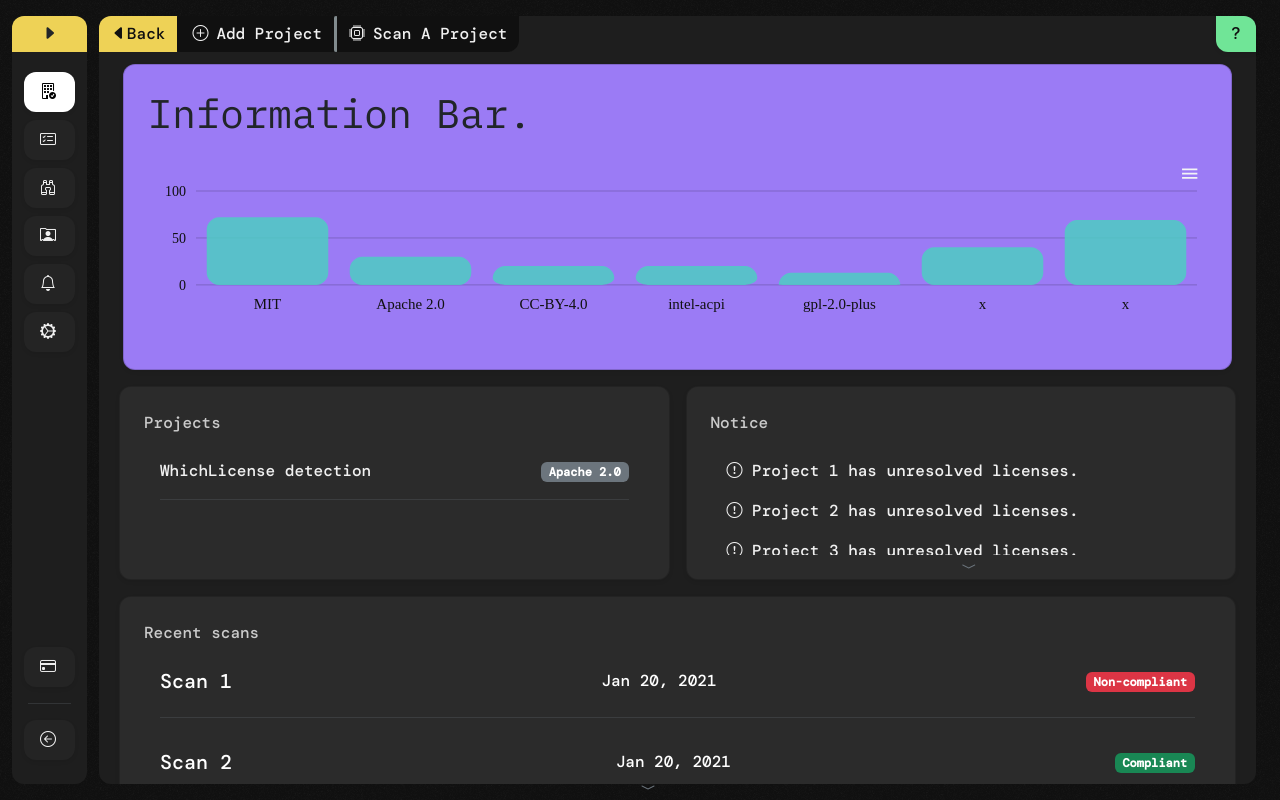
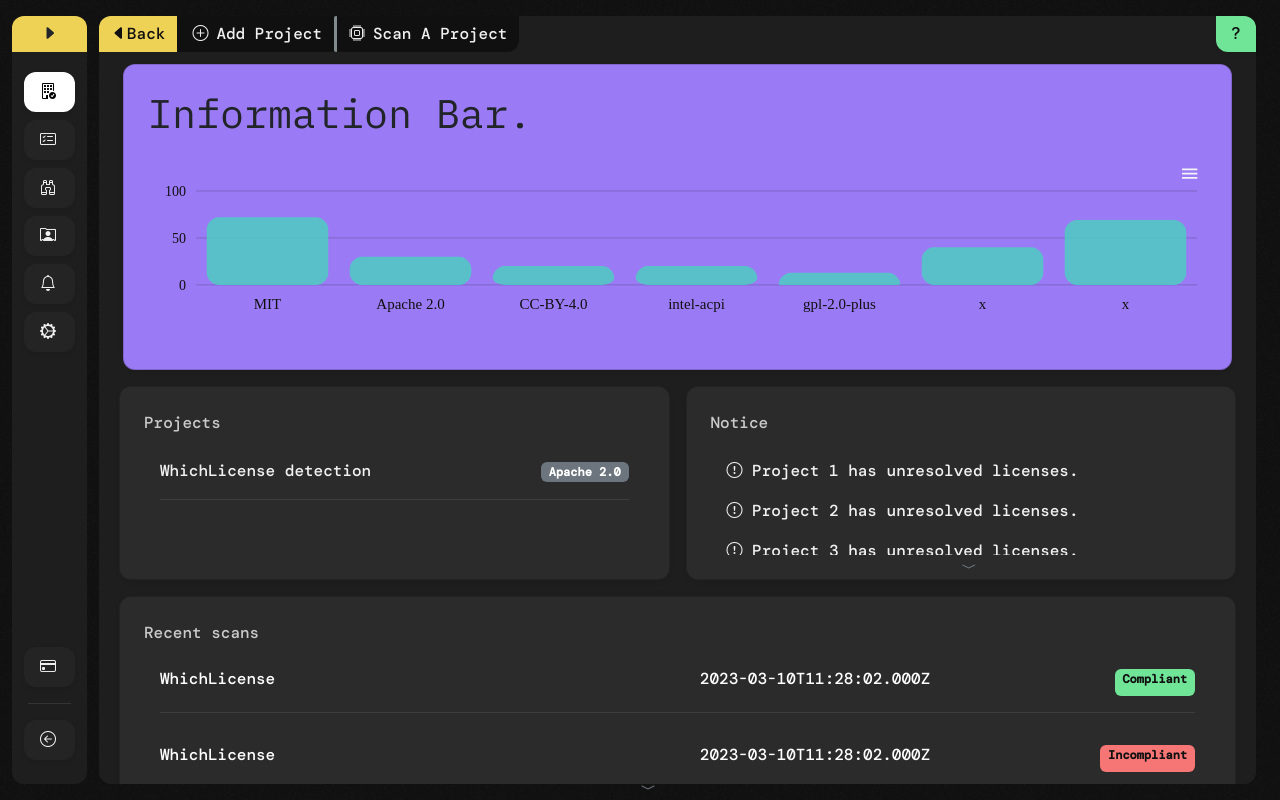
Before and after one commit to whichlicense/frontend, a React (Create React App) app: page /dashboard in a window 1280 px wide. Built offline with nearby package versions, Linux system fonts and the light colour scheme.

Commit message:
add scan list component
Signed-off-by: duart38 <duartsnel@icloud.com>

```diff
--- /dev/null
+++ b/src/components/Lists/ScanList.tsx
@@ -0,0 +1,76 @@
+/*
+ *   Copyright (c) 2023 Duart Snel
+ *   All rights reserved.
+
+ *   Licensed under the Apache License, Version 2.0 (the "License");
+ *   you may not use this file except in compliance with the License.
+ *   You may obtain a copy of the License at
+
+ *   http://www.apache.org/licenses/LICENSE-2.0
+
+ *   Unless required by applicable law or agreed to in writing, software
+ *   distributed under the License is distributed on an "AS IS" BASIS,
+ *   WITHOUT WARRANTIES OR CONDITIONS OF ANY KIND, either express or implied.
+ *   See the License for the specific language governing permissions and
+ *   limitations under the License.
+ */
+
+import { ListGroup, Row, Col, Badge } from "react-bootstrap"
+import { useNavigate } from "react-router-dom";
+import { ComplianceStatus } from "../typings/DependencyStatus";
+
+type ScanListProps = {
+    scans: {
+        name: string,
+        date: string,
+        status: ComplianceStatus
+        link?: string
+    }[]
+}
+export default function ScanList(props: ScanListProps){
+    const navigate = useNavigate();
+
+
+    const getBadge = (status: ComplianceStatus) => {
+        switch(status){
+            case ComplianceStatus.COMPLIANT:
+                return <Badge className="bg-green txt-dark-1">Compliant</Badge>
+            case ComplianceStatus.NON_COMPLIANT:
+                return <Badge className="bg-red txt-dark-1">Incompliant</Badge>
+            case ComplianceStatus.UNKNOWN:
+                return <Badge className="bg-yellow txt-dark-1">Unknown</Badge>
+            default:
+                return <Badge bg="warning">N/A</Badge>
+        }
+    }
+
+    return (
+        <ListGroup variant="flush">
+        {props.scans.map((scan, idx) => (
+          <ListGroup.Item
+            onClick={() => navigate("/scan-result/000")}
+            className="bg-dark-1 text-bg-dark"
+          >
+            <Row>
+              <Col xs={6}>
+              <div>
+                <h6>{scan.name}</h6>
+              </div>
+              </Col>
+              <Col xs={6}>
+                <Row>
+                  <Col xs={6} className="d-flex justify-content-end">
+                    <h6>{scan.date}</h6>
+                  </Col>
+                  <Col xs={6} className="d-flex justify-content-end">
+                    {getBadge(scan.status)}
+                  </Col>
+                </Row>
+              </Col>
+            </Row>
+            <hr className="text-muted" />
+          </ListGroup.Item>
+        ))}
+      </ListGroup>
+    )
+}
--- a/src/pages/Dashboard.tsx
+++ b/src/pages/Dashboard.tsx
@@ -20,8 +20,10 @@ import { useNavigate } from "react-router-dom";
 import RegularCard from "../components/Cards/RegularCard";
 import HBarChart from "../components/Charts/HBarChart";
 import { useToolBar } from "../components/Hooks/useToolBar";
+import ScanList from "../components/Lists/ScanList";
 import { ProviderType } from "../components/Provider/Provider";
 import ProviderMismatchHandler, { ProviderMismatchAction } from "../components/Provider/Rendering/ProviderMismatchHandler";
+import { ComplianceStatus } from "../components/typings/DependencyStatus";
 import { useProviderContext } from "../context/ProviderContext";
 import { ToolBarItemType } from "../context/ToolBarContext";
 
@@ -144,38 +146,26 @@ export default function Dashboard() {
 
         <Col xs={12} className="g-3">
           <RegularCard title={"Recent scans"} maxHeight="30vh" fadeIn>
-            <ListGroup variant="flush">
-              <ListGroup.Item className="bg-dark-1 text-bg-dark">
-                <div className="d-flex justify-content-between">
-                  <div>
-                    <h5>Scan 1</h5>
-                  </div>
-                  Jan 20, 2021
-                  <div>
-                    <Badge bg="danger">Non-compliant</Badge>
-                  </div>
-                </div>
-                <hr className="text-muted" />
-              </ListGroup.Item>
-
-              {Array.from({ length: 3 }).map((_, idx) => (
-                <ListGroup.Item
-                  onClick={() => navigate("/scan-result/000")}
-                  className="bg-dark-1 text-bg-dark"
-                >
-                  <div className="d-flex justify-content-between">
-                    <div>
-                      <h5>Scan {idx + 2}</h5>
-                    </div>
-                    Jan 20, 2021
-                    <div>
-                      <Badge bg="success">Compliant</Badge>
-                    </div>
-                  </div>
-                  <hr className="text-muted" />
-                </ListGroup.Item>
-              ))}
-            </ListGroup>
+            <ScanList scans={[
+              {
+                name: "WhichLicense",
+                date: new Date().toISOString(),
+                status: ComplianceStatus.COMPLIANT,
+                link: "/scan-result/000"
+              },
+              {
+                name: "WhichLicense",
+                date: new Date().toISOString(),
+                status: ComplianceStatus.NON_COMPLIANT,
+                link: "/scan-result/000"
+              },
+              {
+                name: "WhichLicense",
+                date: new Date().toISOString(),
+                status: ComplianceStatus.UNKNOWN,
+                link: "/scan-result/000"
+              },
+            ]} />
           </RegularCard>
         </Col>
       </Row>
```
